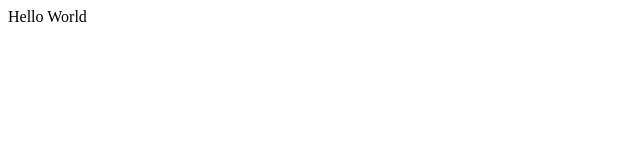
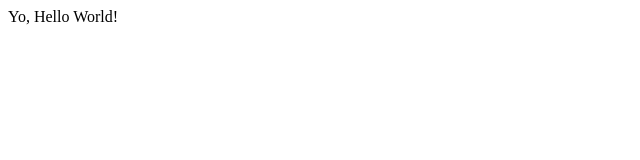
Before and after one commit to windforce1989/Test, a plain HTML site: page index.html in a window 1280 px wide. Shown: the full height of the page, 0-640 px from the left. Drawn offline with Linux system fonts and the light colour scheme.

Commit message:
Adding Yo and exclamation mark

```diff
--- a/index.html
+++ b/index.html
@@ -1 +1 @@
-<p>Hello World</p>
+<p>Yo, Hello World!</p>
```
